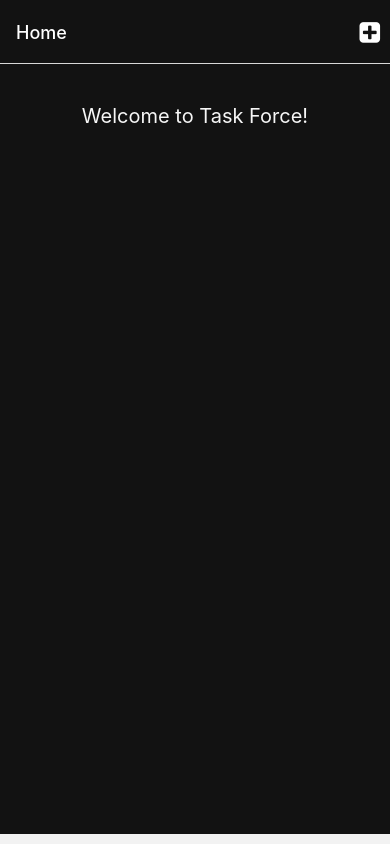
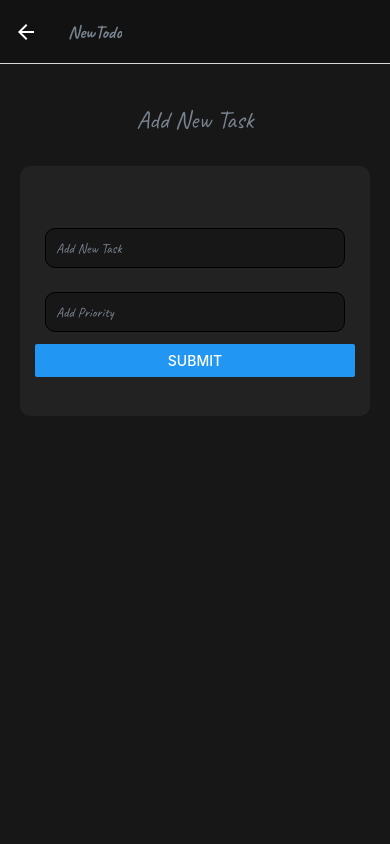
Before and after one commit to Jeremy-Cleland/js-401d51-class-41, a React Native app: screen /NewTodo in a window 390 px wide. Built offline with nearby package versions, Linux system fonts and the light colour scheme.

Commit message:
lab 42 complete

```diff
--- a/App.js
+++ b/App.js
@@ -6,11 +6,19 @@ import { NavigationContainer } from "@react-navigation/native";
 import { createStackNavigator } from "@react-navigation/stack";
 import { FontAwesome } from "@expo/vector-icons";
 import Home from "./src/screens/Home.js";
-import NewTodoItem from "./src/screens/NewTodoItem.js";
+import NewTodo from "./src/screens/NewTodo.js";
+import { useFonts } from "expo-font";
 
 const Stack = createStackNavigator();
 
 export default function App() {
+  const [loaded] = useFonts({
+    Caveat: require("./assets/fonts/Caveat.ttf"),
+  });
+
+  if (!loaded) {
+    return null;
+  }
   return (
     <NavigationContainer style={style.plusIcon}>
       <Stack.Navigator
@@ -19,6 +27,11 @@ export default function App() {
             backgroundColor: "#121212",
           },
           headerTintColor: "#fff",
+          headerTitleStyle: {
+            fontWeight: "bold",
+            fontFamily: "Caveat",
+            color: "#78838F",
+          },
         }}
         initialRouteName="Home"
       >
@@ -30,14 +43,14 @@ export default function App() {
               <FontAwesome
                 name="plus-square"
                 size={24}
-                color="#fff"
+                color="#78838F"
                 style={style.plusIcon}
-                onPress={() => navigation.navigate("New")}
+                onPress={() => navigation.navigate("NewTodo")}
               />
             ),
           })}
         />
-        <Stack.Screen name="New" component={NewTodoItem} />
+        <Stack.Screen name="NewTodo" component={NewTodo} />
       </Stack.Navigator>
     </NavigationContainer>
   );
--- a/app.json
+++ b/app.json
@@ -9,7 +9,7 @@
     "splash": {
       "image": "./assets/splash.png",
       "resizeMode": "contain",
-      "backgroundColor": "#ffffff"
+      "backgroundColor": "#171717"
     },
     "assetBundlePatterns": [
       "**/*"
@@ -20,7 +20,7 @@
     "android": {
       "adaptiveIcon": {
         "foregroundImage": "./assets/adaptive-icon.png",
-        "backgroundColor": "#ffffff"
+        "backgroundColor": "#171717"
       }
     },
     "web": {
--- a/package.json
+++ b/package.json
@@ -19,10 +19,13 @@
     "formik": "^2.2.9",
     "react": "18.2.0",
     "react-native": "0.71.6",
+    "react-native-bouncy-checkbox": "^3.0.7",
     "react-native-elements": "^3.4.3",
     "react-native-gesture-handler": "~2.9.0",
     "react-native-safe-area-context": "4.5.0",
-    "react-native-screens": "~3.20.0"
+    "react-native-screens": "~3.20.0",
+    "react-native-uuid": "^2.0.1",
+    "yup": "^1.0.2"
   },
   "devDependencies": {
     "@babel/core": "^7.20.0"
--- /dev/null
+++ b/schemas/index.js
@@ -0,0 +1,6 @@
+import * as yup from "yup";
+
+export const todoItemSchema = yup.object().shape({
+  task: yup.string().required("Title is required"),
+  priority: yup.string().required("Priority is required"),
+});
--- a/src/screens/Home.js
+++ b/src/screens/Home.js
@@ -1,25 +1,91 @@
-import React from "react";
-import { Text, View, StyleSheet } from "react-native";
+import React, { useState, useEffect } from "react";
+import { FlatList, View, StyleSheet } from "react-native";
+import { Card } from "react-native-elements";
+import { useAsyncStorage } from "@react-native-async-storage/async-storage";
+import { reach } from "yup";
+import { useFonts } from "expo-font";
 
-export default function Home() {
+export default function Home({ navigation }) {
+  const [loaded] = useFonts({
+    Caveat: require("../../assets/fonts/Caveat.ttf"),
+  });
+
+  const { getItem } = useAsyncStorage("todo");
+  const [items, setItems] = useState([]);
+  const [loading, setLoading] = useState(true);
+
+  const keyExtractor = (item, index) => index.toString();
+
+  function getTodoList() {
+    getItem()
+      .then((todoJSON) => {
+        const todo = todoJSON ? JSON.parse(todoJSON) : [];
+        setItems(todo);
+        setLoading(false);
+      })
+      .catch((err) => {
+        console.error(err);
+      });
+  }
+  function renderCard({ item }) {
+    reach;
+    return (
+      <Card
+        containerStyle={{ backgroundColor: "#171717", borderColor: "#78838F" }}
+      >
+        <Card.Title
+          style={{ color: "#78838F", fontFamily: "Caveat", fontSize: 20 }}
+        >
+          Task: {item.task}
+        </Card.Title>
+        <Card.Divider style={{ color: "#78838F" }} />
+        <Card.Title style={styles.cardTitle}>
+          Priority: {item.priority}
+        </Card.Title>
+      </Card>
+    );
+  }
+
+  useEffect(() => {
+    const unsubscribe = navigation.addListener("focus", getTodoList);
+
+    return unsubscribe;
+  }, []);
   return (
     <View style={styles.container}>
-      <Text style={styles.text}>Welcome to Task Force!</Text>
+      <FlatList
+        refreshing={loading}
+        onRefresh={getTodoList}
+        style={styles.list}
+        data={items}
+        renderItem={renderCard}
+        keyExtractor={keyExtractor}
+      />
     </View>
   );
 }
 
 const styles = StyleSheet.create({
   container: {
-    marginTop: -10,
-    backgroundColor: "#121212",
-    height: "100%",
-    color: "#f6f6f6",
+    flex: 1,
+    backgroundColor: "#171717",
+    alignItems: "center",
+    justifyContent: "center",
+    fontFamily: "Caveat",
   },
-  text: {
-    marginTop: 50,
-    color: "#f6f6f6",
+  cardContainer: {
+    textAlign: "left",
+    fontFamily: "Caveat",
+  },
+
+  list: {
+    width: "100%",
+    fontFamily: "Caveat",
+  },
+  cardTitle: {
+    textAlign: "left",
     fontSize: 20,
-    textAlign: "center",
+    color: "#78838F",
+    fontFamily: "Caveat",
   },
 });
--- /dev/null
+++ b/src/screens/NewTodo.js
@@ -0,0 +1,147 @@
+import React from "react";
+import {
+  Button,
+  TextInput,
+  View,
+  StyleSheet,
+  ScrollView,
+  SafeAreaView,
+  Text,
+} from "react-native";
+import { Formik } from "formik";
+import { useAsyncStorage } from "@react-native-async-storage/async-storage";
+// import BouncyCheckbox from "react-native-bouncy-checkbox";
+import { todoItemSchema } from "../../schemas";
+import uuid from "react-native-uuid";
+import { useFonts } from "expo-font";
+
+export default function NewTodo({ navigation }) {
+  const [loaded] = useFonts({
+    Caveat: require("../../assets/fonts/Caveat.ttf"),
+  });
+  const { getItem, setItem } = useAsyncStorage("todo");
+
+  function newTask(values) {
+    getItem()
+      .then((todoJSON) => {
+        let todo = todoJSON ? JSON.parse(todoJSON) : [];
+        //add a new item to the list
+        todo.push({
+          id: uuid.v4(),
+          task: values.task,
+          priority: values.priority,
+        });
+        setItem(JSON.stringify(todo))
+          .then(() => {
+            //navigate back to home screen
+            navigation.goBack();
+          })
+          .catch((err) => {
+            console.error(err);
+          });
+      })
+      .catch((err) => {
+        console.error(err);
+      });
+  }
+
+  return (
+    <ScrollView style={styles.appContainer} keyboardShouldPersistTaps="handled">
+      <SafeAreaView>
+        <Text style={styles.title}>Add New Task</Text>
+        <View
+          style={[styles.formContainer, styles.shadowProp, styles.elevation]}
+        >
+          <Formik
+            initialValues={{ task: "", priority: "" }}
+            validationSchema={todoItemSchema}
+            onSubmit={newTask}
+          >
+            {({ values, handleChange, handleSubmit }) => (
+              <View>
+                <TextInput
+                  placeholder="Add New Task"
+                  style={styles.input}
+                  type="text"
+                  name="task"
+                  value={values.task}
+                  onChangeText={handleChange("task")}
+                  placeholderTextColor="#78838F"
+                />
+                <TextInput
+                  placeholder="Add Priority"
+                  type="text"
+                  name="priority"
+                  value={values.priority}
+                  style={[styles.input, styles.shadowProp, styles.elevation]}
+                  onChangeText={handleChange("priority")}
+                  placeholderTextColor="#78838F"
+                />
+                <Button
+                  style={styles.button}
+                  title="Submit"
+                  onPress={handleSubmit}
+                ></Button>
+              </View>
+            )}
+          </Formik>
+        </View>
+      </SafeAreaView>
+    </ScrollView>
+  );
+}
+const styles = StyleSheet.create({
+  appContainer: {
+    height: "100%",
+    width: "100%",
+    padding: 10,
+    backgroundColor: "#171717",
+  },
+  formContainer: {
+    height: 250,
+    width: 350,
+    paddingVertical: 50,
+    paddingHorizontal: 15,
+    alignContent: "center",
+    alignSelf: "center",
+    backgroundColor: "#222222",
+    borderRadius: 10,
+  },
+  title: {
+    fontFamily: "Caveat",
+    color: "#78838F",
+    padding: 30,
+    fontSize: 25,
+    textAlign: "center",
+  },
+  input: {
+    height: 40,
+    width: 300,
+    alignSelf: "center",
+    margin: 12,
+    padding: 10,
+    borderWidth: 1,
+    padding: 10,
+    color: "#78838F",
+    backgroundColor: "#171717",
+    borderRadius: 10,
+    fontFamily: "Caveat",
+  },
+  shadowProp: {
+    shadowColor: "#000",
+    shadowOffset: { width: 0, height: 8 },
+    shadowOpacity: 0.2,
+    shadowRadius: 10,
+  },
+  elevation: {
+    elevation: 20,
+    shadowColor: "#000",
+  },
+  button: {
+    fontFamily: "Caveat",
+    color: "#78838F",
+    padding: 30,
+    fontSize: 25,
+    textAlign: "center",
+  },
+});
--- a/src/screens/NewTodoItem.js
+++ /dev/null
@@ -1,49 +0,0 @@
-import { Formik } from "formik";
-import React from "react";
-import { StyleSheet } from "react-native";
-import { Button, TextInput, View } from "react-native";
-
-export default function NewTodoItem() {
-  function newTaskItem(values) {}
-
-  return (
-    <Formik initialValues={{ title: "" }} onSubmit={newTaskItem}>
-      {({ handleChange, handleBlur, handleSubmit, values }) => (
-        <View style={styles.container}>
-          <TextInput
-            color="red"
-            placeholder="Code... Code... Code all the time!"
-            placeholderTextColor="#707070"
-            onChangeText={handleChange("title")}
-            onBlur={handleBlur("title")}
-            style={styles.input}
-          />
-          <Button
-            backgroundColor="#171717"
-            color={values.title.length > 3 ? "#f6f6f6" : "#505050"}
-            title="Add Task"
-            onPress={handleSubmit}
-            style={styles.button}
-          />
-        </View>
-      )}
-    </Formik>
-  );
-}
-
-const styles = StyleSheet.create({
-  container: {
-    marginTop: -10,
-    backgroundColor: "#121212",
-    height: "100%",
-    color: "#f6f6f6",
-  },
-  input: {
-    marginTop: 50,
-    borderWidth: 1,
-    borderColor: "#707070",
-    color: "#f6f6f6",
-    padding: 10,
-    borderRadius: 10,
-  },
-});
```
Also changed, not shown: assets/fonts/Caveat.ttf (added), 1 other file (tests, documents, lock files or other folders).
